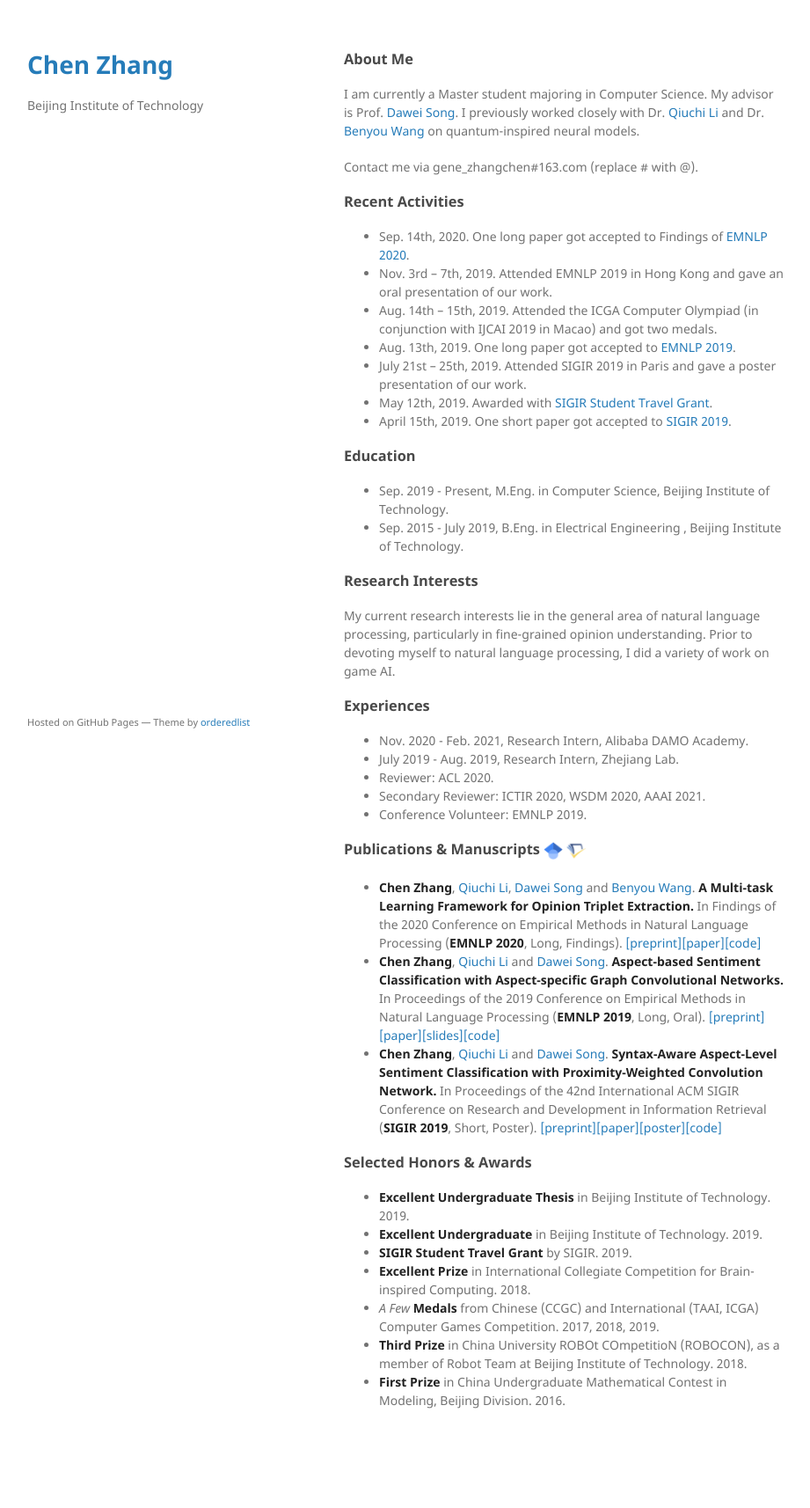
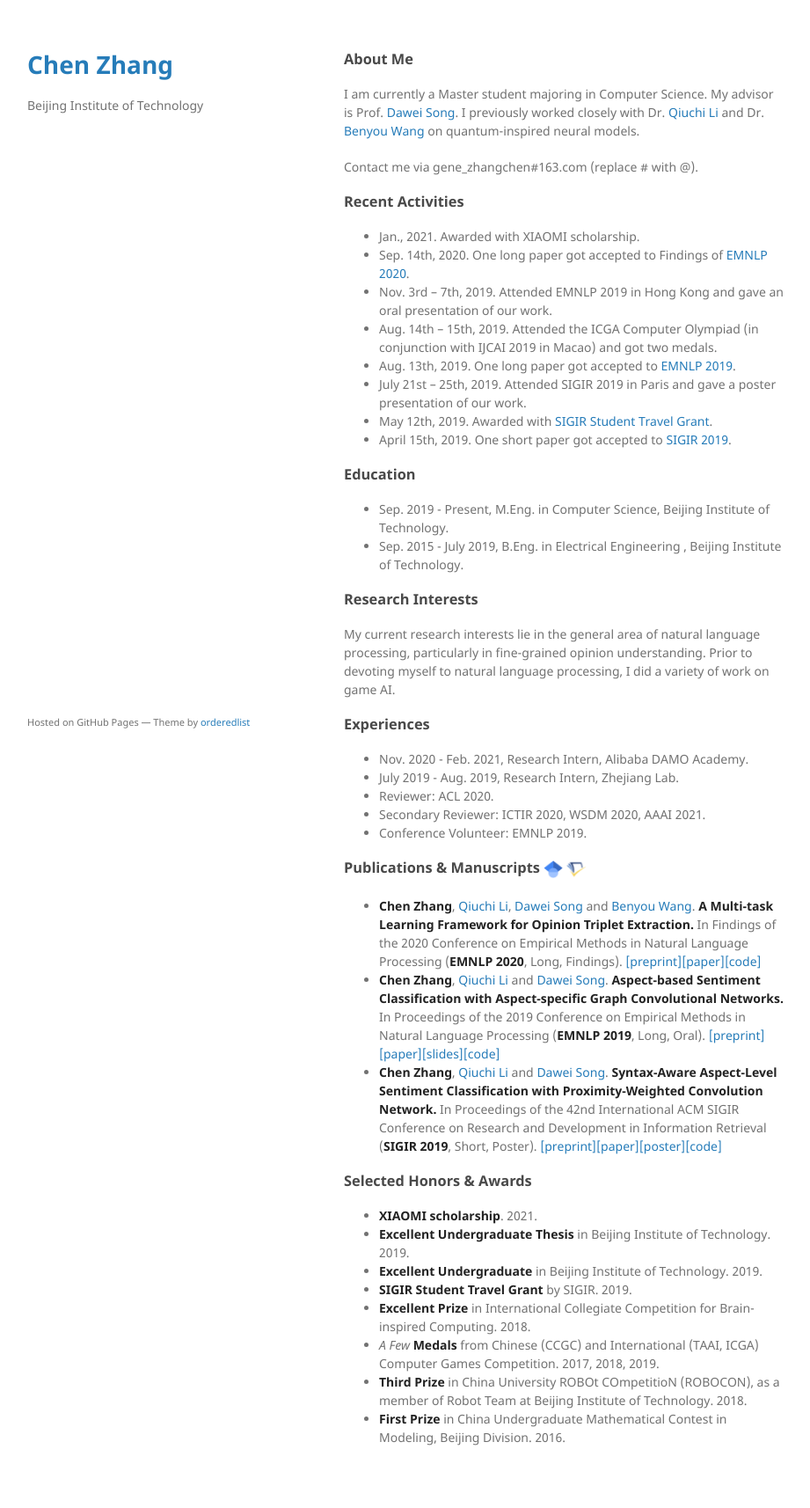
Before and after one commit to GeneZC/genezc.github.io, a Jekyll site: the page built from index.md, in a window 1280 px wide. Shown: the whole page at 88% size, without its empty margins (179-1100 px from the left). Built offline with Jekyll 4.4.1, drawn with Linux system fonts in a browser that asks for light colours; our own code applies the rules of GitHub Pages for plain Markdown files; before the commit the page ends 1672 px from its top, so only the background shows below that.

Commit message:
Update index.md

```diff
--- a/index.md
+++ b/index.md
@@ -10,6 +10,7 @@ Contact me via gene_zhangchen#163.com (replace # with @).
 
 ### Recent Activities
 
+* Jan., 2021. Awarded with XIAOMI scholarship.
 * Sep. 14th, 2020. One long paper got accepted to Findings of [EMNLP 2020](https://2020.emnlp.org/papers).
 * Nov. 3rd -- 7th, 2019. Attended EMNLP 2019 in Hong Kong and gave an oral presentation of our work.
 * Aug. 14th -- 15th, 2019. Attended the ICGA Computer Olympiad (in conjunction with IJCAI 2019 in Macao) and got two medals.
@@ -43,6 +44,7 @@ My current research interests lie in the general area of natural language proces
 
 ### Selected Honors & Awards
 
+* **XIAOMI scholarship**. 2021.
 * **Excellent Undergraduate Thesis** in Beijing Institute of Technology. 2019.
 * **Excellent Undergraduate** in Beijing Institute of Technology. 2019.
 * **SIGIR Student Travel Grant** by SIGIR. 2019.
```
